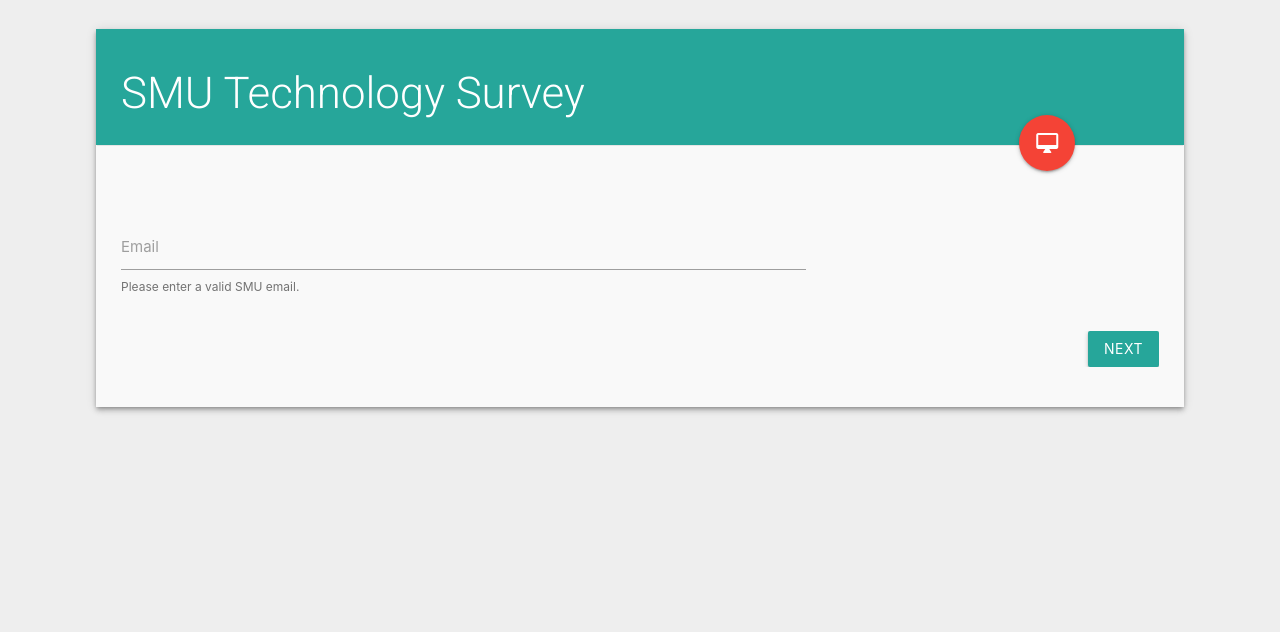
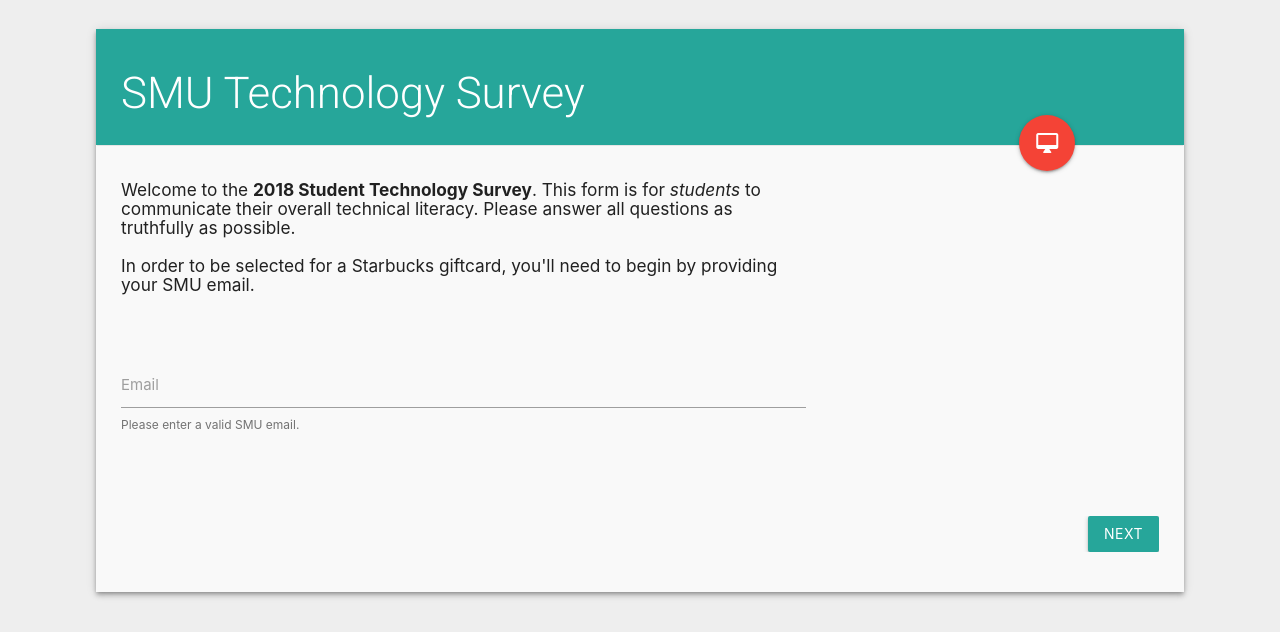
Before and after one commit to smitheric95/AB-Testing-Form, a PHP site: page /templates/index.phtml in a window 1280 px wide. Shown: the top 632 px of the page. Run offline with PHP 8.4, Linux system fonts and the light colour scheme.

Commit message:
added text to start page

```diff
--- a/AB-Testing-Form/public/css/main.css
+++ b/AB-Testing-Form/public/css/main.css
@@ -20,6 +20,7 @@
 
 .progress {
 	opacity: 0;
+	margin-left: 25px !important;
 }
 /*
 h2 {
@@ -28,7 +29,7 @@ h2 {
 	margin-bottom: 30px;
 }*/
 
-h5, h6 {
+h5 {
 	margin-left: 10px;
 }
 
--- a/AB-Testing-Form/src/routes.php
+++ b/AB-Testing-Form/src/routes.php
@@ -37,7 +37,7 @@ $app->post('/validateEmail', function ($request, $response, $args) {
 	$validator = new SmtpEmailValidator($email, $sender);
 
 	// If debug mode is turned on, logged data is printed as it happens:
-	// $validator->debug = true;
+	$validator->debug = true;
 
 	$results   = $validator->validate();
 
--- a/AB-Testing-Form/templates/index.phtml
+++ b/AB-Testing-Form/templates/index.phtml
@@ -50,18 +50,21 @@ $(document).ready(function(){
 
         <div class="page" id="page1">
 		    <div class="row">
-				<div class="progress">
-					<div class="indeterminate"></div>
+		    	<div class="col s12 m8">
+					<h6>Welcome to the <b>2018 Student Technology Survey</b>. This form is for <i>students</i> to communicate their overall technical literacy. Please answer all questions as truthfully as possible. <br><br>In order to be selected for a Starbucks giftcard, you'll need to begin by providing your SMU email.</h6><br><br>
 				</div>
-            </div>
-
-		    <div class="row">
                 <div class="input-field col s12 m8">
                     <input id="email" name="email" type="email" class="validate" required>
                     <label for="email">Email</label>
                     <span class="helper-text">Please enter a valid SMU email.</span>
                 </div>
+                <div class="row">
+                	<div class="col progress s7">
+						<div class="indeterminate"></div>
+					</div>
+				</div>
             </div>
+
         </div> <!-- end page 1 -->
 
 		<div class="page" id="page2">
--- a/AB-Testing-Form/templates/thankyou.phtml
+++ b/AB-Testing-Form/templates/thankyou.phtml
@@ -9,6 +9,10 @@
 <style type="text/css">
 body {
 	padding-left: 15px;
+}
+
+h5, h6 {
+	margin-left: 25px;
 }
 
 </style>
@@ -23,7 +27,7 @@ body {
 		</div>
 		<div class="row">
 			<h5>Thank you. Your response has been recorded.</h5><br>
-			<h6>You will be contact if you are selected to receive a Starbucks giftcard.</h6>
+			<h6>You will be contacted if you are selected to receive a Starbucks giftcard.</h6><br>
 		</div>
 	</div>
 </html>
```
